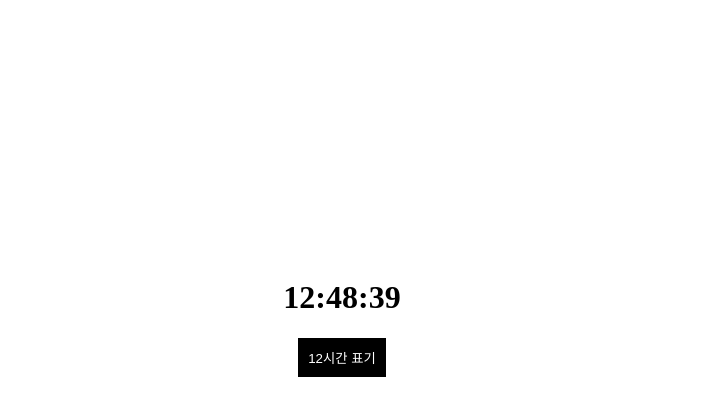
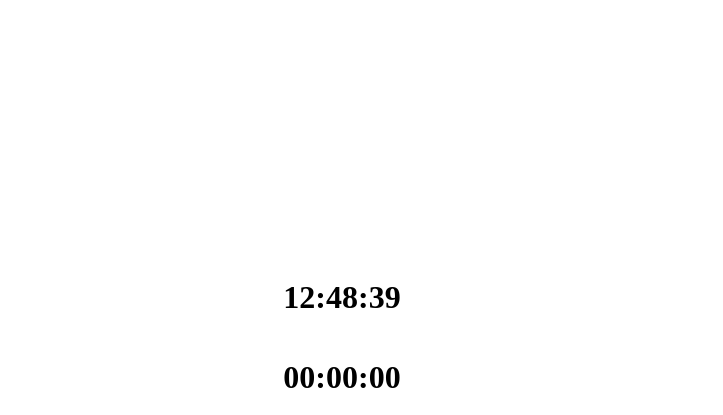
Before and after one commit to chiitoitsu/chiitoitsu.github.io, a plain HTML site: page index.html in a window 1280 px wide. Both pictures are taken after a click on the button "24시간 표기". Shown: the top 415 px of the page, without its empty margins (298-1021 px from the left). Drawn offline with Linux system fonts and the light colour scheme.

Commit message:
Add serverClock

```diff
--- a/clock.js
+++ b/clock.js
@@ -1,5 +1,6 @@
 const clockContainer = document.querySelector('.js-clock')
-const clockTitle = clockContainer.querySelector('h1')
+const clockTitle = clockContainer.querySelector('#js-localClock')
+const clockTitle2 = clockContainer.querySelector('#js-serverClock')
 const clockButton = clockContainer.querySelector('#js-btn')
 let is_clock24 = false
 
@@ -23,15 +24,53 @@ const getTime = () => {
 	}
 }
 
+const getServerTime = () => {
+	let xmlHttp
+
+	if (window.XMLHttpRequest) {
+		xmlHttp = new XMLHttpRequest() // IE 7.0 이상, 크롬, 파이어폭스 등
+	} else if (window.ActiveXObject) {
+		xmlHttp = new ActiveXObject('Msxml2.XMLHTTP')
+	} else {
+		return
+	}
+
+	xmlHttp.open('head', window.location.href.toString(), false)
+	xmlHttp.setRequestHeader('Content-Type', 'text/html')
+	xmlHttp.send(null)
+
+	const date = new Date(xmlHttp.getResponseHeader('Date'))
+
+	const hours = date.getHours()
+	const mins = date.getMinutes()
+	const secs = date.getSeconds()
+
+	if (is_clock24) {
+		clockTitle2.innerText =
+			`${hours < 10 ? `0${hours}` : `${hours}`}:` +
+			`${mins < 10 ? `0${mins}` : `${mins}`}:` +
+			`${secs < 10 ? `0${secs}` : `${secs}`}`
+	} else {
+		clockTitle2.innerText =
+			`${hours < 12 ? `오전 ` : `오후 `}` +
+			`${hours % 12 == 0 ? `12` : `${hours % 12}`}:` +
+			`${mins < 10 ? `0${mins}` : `${mins}`}:` +
+			`${secs < 10 ? `0${secs}` : `${secs}`}`
+	}
+}
+
 const selectTime = () => {
 	is_clock24 = !is_clock24
 	clockButton.innerText = `${is_clock24 ? `12시간 표기` : `24시간 표기`}`
 	getTime()
+	getServerTime()
 }
 
 const initClock = () => {
 	getTime()
+	getServerTime()
 	setInterval(getTime, 1000)
+	setInterval(getServerTime, 1000)
 }
 
 initClock()
--- a/index.html
+++ b/index.html
@@ -12,7 +12,8 @@
 	<body>
 		<div class="container">
 			<div class="js-clock">
-				<h1></h1>
+				<h1 id="js-localClock"></h1>
+				<h1 id="js-serverClock"></h1>
 				<button id="js-btn" onclick="selectTime()">24시간 표기</button>
 			</div>
 			<ul class="js-ul">
```
